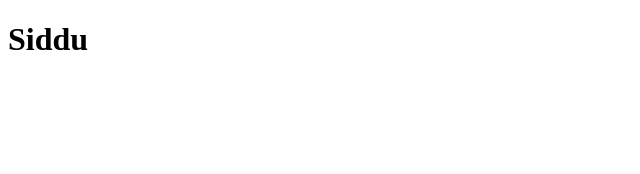
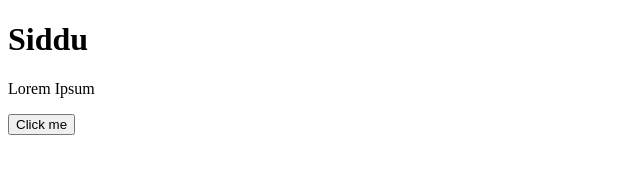
Before and after one commit to siddu-369/test1, a plain HTML site: page index.html in a window 1280 px wide. Shown: the whole page, without its empty margins (0-640 px from the left). Drawn offline with Linux system fonts and the light colour scheme.

Commit message:
added p and button

```diff
--- a/index.html
+++ b/index.html
@@ -7,5 +7,7 @@
   </head>
   <body>
     <h1>Siddu</h1>
+    <p>Lorem Ipsum</p>
+    <button>Click me</button>
   </body>
 </html>
```
